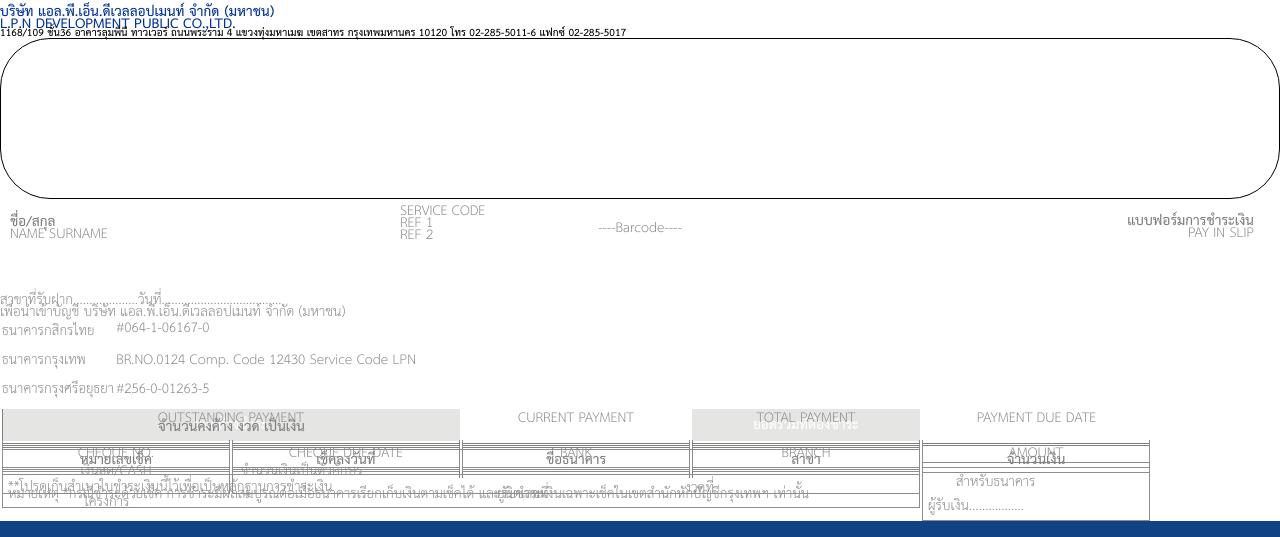
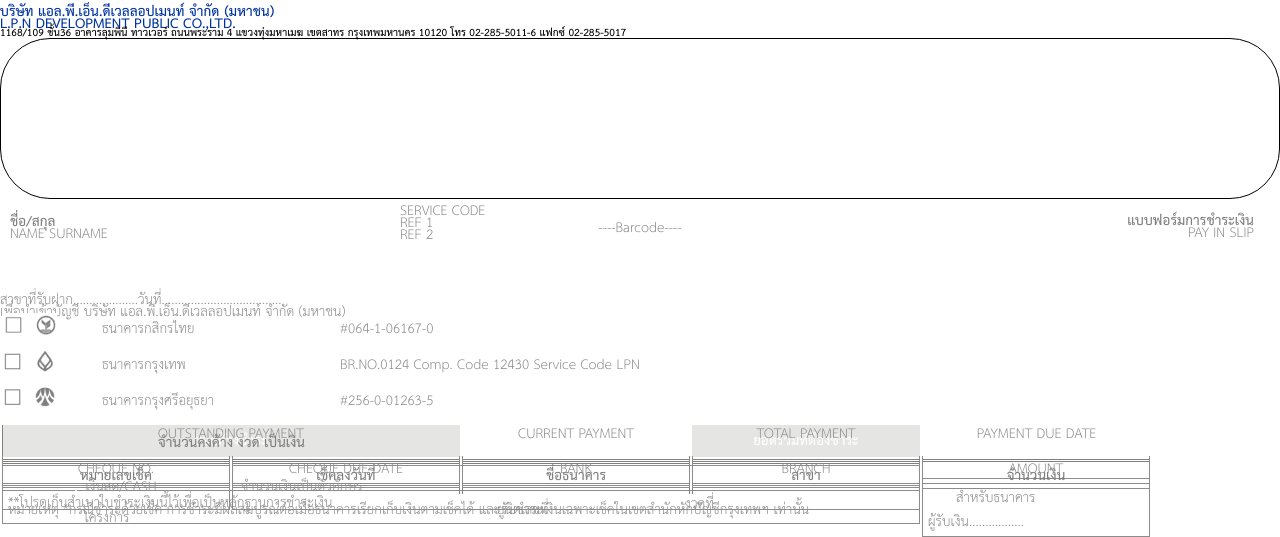
Before and after one commit to jorokb/project, a Django app: template PROJECT/PROJECTAPP/templates/PROJECTAPP/lpn2.html in a window 1280 px wide. Shown: the part 5313-5850 px from the top of the page. Run offline with Django 3.2, Linux system fonts and the light colour scheme; the template is opened without the code that fills it, so the values that code supplies are empty.

Commit message:
add squere image

```diff
--- a/PROJECT/PROJECTAPP/static/PROJECTAPP/css/template2.css
+++ b/PROJECT/PROJECTAPP/static/PROJECTAPP/css/template2.css
@@ -34,7 +34,6 @@
 }
 
 #bottom-top-right-table td{
-	padding: 5px;
 }
 
 #bottom-bottom-table td {
@@ -42,3 +41,7 @@
 	margin-top: -5px;
 	margin-bottom: -5px;
 }
+
+#table-items td {
+	width: 95px;
+}
--- a/PROJECT/PROJECTAPP/templates/PROJECTAPP/template2.html
+++ b/PROJECT/PROJECTAPP/templates/PROJECTAPP/template2.html
@@ -86,6 +86,12 @@
 				left: 26px;
 				top: 1333px;
 			}
+
+			@frame {
+				-pdf-frame-content: table-items;
+				left: 598px;
+				top: 105px;
+			}
 		}
 	</style>
 {% endblock %}
@@ -148,7 +154,7 @@
 								</td>
 							</tr>
 							<tr>
-								<td rowspan="6">
+								<td>
 									<span class="dark-gray bold">ที่อยู่</span><span class="light-gray">ADDRESS</span>
 								</td>
 								<td>
@@ -156,7 +162,7 @@
 								</td>
 							</tr>
 							<tr>
-								<td>
+								<td rowspan=5>
 									<!--ADDRESS FROM--> &nbsp;
 								</td>
 								<td>
@@ -282,16 +288,25 @@
 					<p class="light-gray" style="margin-bottom: -15px; margin-top: -15px">เพื่อนำเข้าบัญชี บริษัท แอล.พี.เอ็น.ดีเวลลอปเมนท์ จำกัด (มหาชน)</p>
 					<table id="bottom-top-right-table">
 						<tr>
-							<td class="light-gray" style="padding: 0; padding-top: 5px">ธนาคารกสิกรไทย</td>
-							<td class="light-gray" style="padding: 0;">#064-1-06167-0</td>
+							<td style="width: 95px;">
+								<img src="/static/PROJECTAPP/img/squere-row1.jpg" style=""/>
+							</td>
+							<td class="light-gray" style="padding: 3px; width: 230px;">ธนาคารกสิกรไทย</td>
+							<td class="light-gray" style="padding: 3px;">#064-1-06167-0</td>
 						</tr>
 						<tr>
-							<td class="light-gray" style="padding: 0;">ธนาคารกรุงเทพ</td>
-							<td class="light-gray" style="padding: 0;">BR.NO.0124 Comp. Code 12430 Service Code LPN</td>
+							<td style="width: 95px;">
+								<img src="/static/PROJECTAPP/img/squere-row2.jpg" style=""/>
+							</td>
+							<td class="light-gray" style="padding: 3px; width: 230px;">ธนาคารกรุงเทพ</td>
+							<td class="light-gray" style="padding: 3px;">BR.NO.0124 Comp. Code 12430 Service Code LPN</td>
 						</tr>
 						<tr>
-							<td class="light-gray" style="padding: 0;">ธนาคารกรุงศรีอยุธยา</td>
-							<td class="light-gray" style="padding: 0;">#256-0-01263-5</td>
+							<td style="width: 95px;">
+								<img src="/static/PROJECTAPP/img/squere-row3.jpg" style=""/>
+							</td>
+							<td class="light-gray" style="padding: 3px; width: 230px;">ธนาคารกรุงศรีอยุธยา</td>
+							<td class="light-gray" style="padding: 3px;">#256-0-01263-5</td>
 						</tr>
 					</table>
 				</div>
@@ -390,7 +405,10 @@
 					</tr>
 					<tr>
 						<td class="light-gray">
-							<p style="border: 1px solid; padding: 8px">เงินสด/CASH</p>
+							<p style="border: 1px solid; padding: 8px;">
+								<img src="/static/PROJECTAPP/img/squere.jpg" style="zoom: 7%;"/>&nbsp;
+								เงินสด/CASH
+							</p>
 						</td>
 						<td colspan="3" class="light-gray" style="text-align: left;">
 							<p style="border: 1px solid; padding: 8px">จำนวนเงินเป็นตัวอักษร</p>
@@ -419,4 +437,19 @@
 			</div>
 		</div>
 	</div>
+
+	<!-- do your loop here -->
+	<div id="table-items">
+		<table>
+			{% for item in line_items %}
+			<tr">
+				<td id="bg-color-2" style="width: 285px;">&nbsp;a</td>
+				<td>&nbsp;b</td>
+				<td id="bg-color-2">&nbsp;c</td>
+				<td>&nbsp;d</td>
+			</tr>
+			{% endfor %}
+		</table>
+	</div>
+	<!--------------------->
 {% endblock %}
```
Also changed, not shown: PROJECT/PROJECTAPP/static/PROJECTAPP/img/squere-row1.jpg (added), PROJECT/PROJECTAPP/static/PROJECTAPP/img/squere-row2.jpg (added), PROJECT/PROJECTAPP/static/PROJECTAPP/img/squere-row3.jpg (added), PROJECT/PROJECTAPP/static/PROJECTAPP/img/squere.jpg (added).
